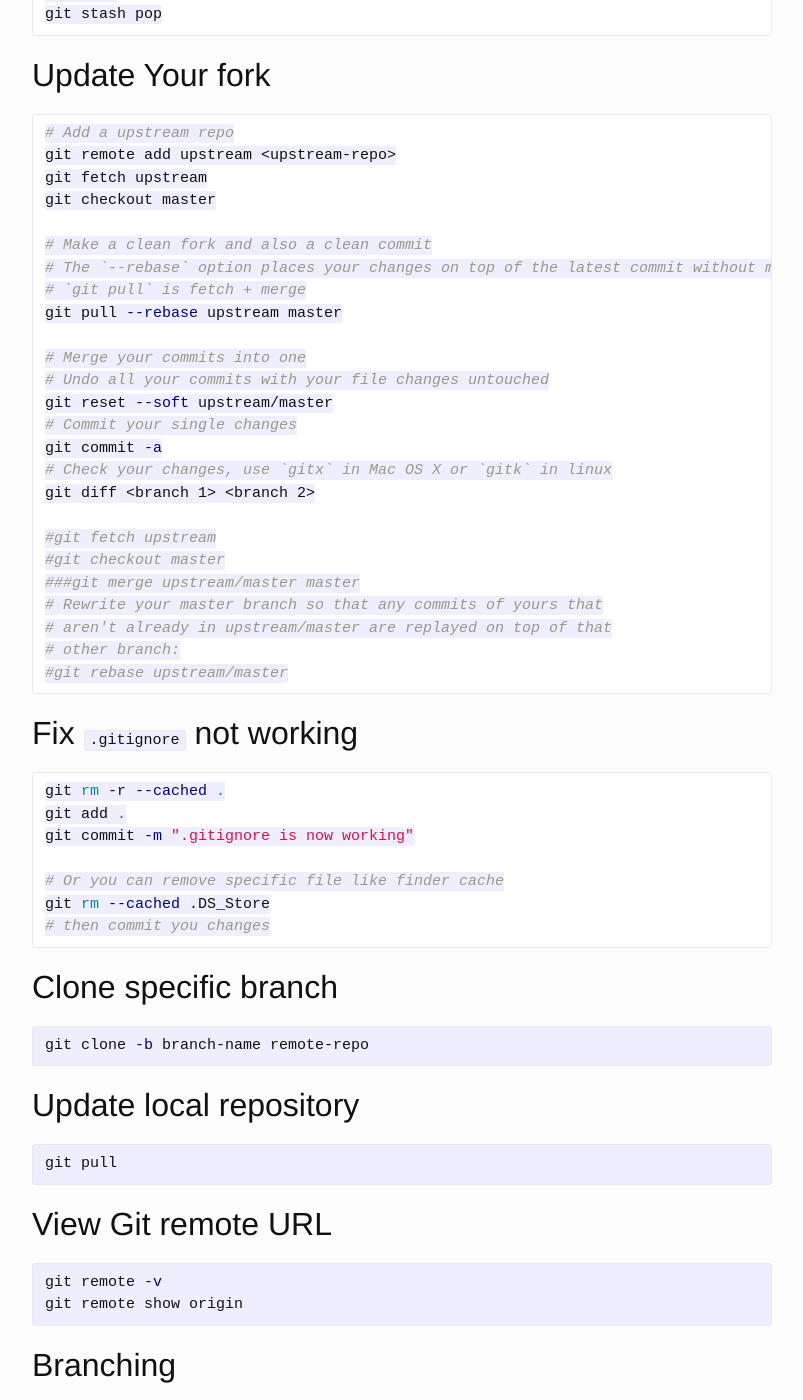
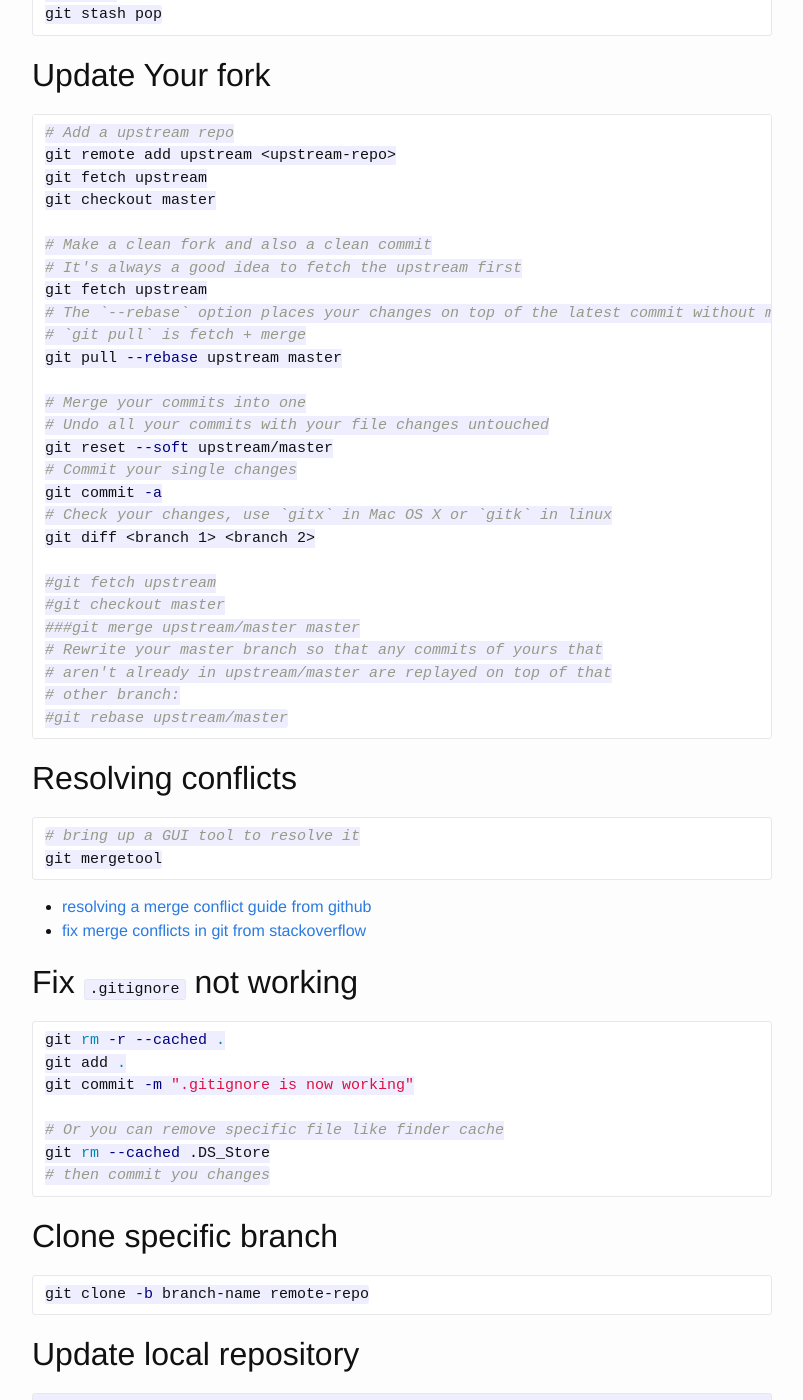
Before and after one commit to githubutilities/githubutilities.github.io, a Jekyll site: the page built from _posts/2015-01-22-personal-git-command-cheat-sheet.markdown, in a window 1280 px wide and 1400 px high, scrolled down 634 px. Shown: the whole window, without its empty margins (238-1041 px from the left). Built offline with Jekyll 4.4.1, drawn with Linux system fonts in a browser that asks for light colours; Markdown is read by kramdown in place of the engine named in the settings.

Commit message:
add git conflict resolve tips

````diff
--- a/_posts/2015-01-22-personal-git-command-cheat-sheet.markdown
+++ b/_posts/2015-01-22-personal-git-command-cheat-sheet.markdown
@@ -39,6 +39,8 @@ git fetch upstream
 git checkout master
 
 # Make a clean fork and also a clean commit
+# It's always a good idea to fetch the upstream first
+git fetch upstream
 # The `--rebase` option places your changes on top of the latest commit without merges.
 # `git pull` is fetch + merge
 git pull --rebase upstream master
@@ -60,6 +62,16 @@ git diff <branch 1> <branch 2>
 #git rebase upstream/master
 ```
 
+## Resolving conflicts
+
+```sh
+# bring up a GUI tool to resolve it
+git mergetool
+```
+
+* [resolving a merge conflict guide from github](https://help.github.com/articles/resolving-a-merge-conflict-from-the-command-line/)
+* [fix merge conflicts in git from stackoverflow](http://stackoverflow.com/questions/161813/fix-merge-conflicts-in-git)
+
 ## Fix `.gitignore` not working
 
 ```sh
@@ -74,9 +86,9 @@ git rm --cached .DS_Store
 
 ## Clone specific branch
 
-{% highlight sh %}
+```sh
 git clone -b branch-name remote-repo
-{% endhighlight %}
+```
 
 ## Update local repository
 
````
